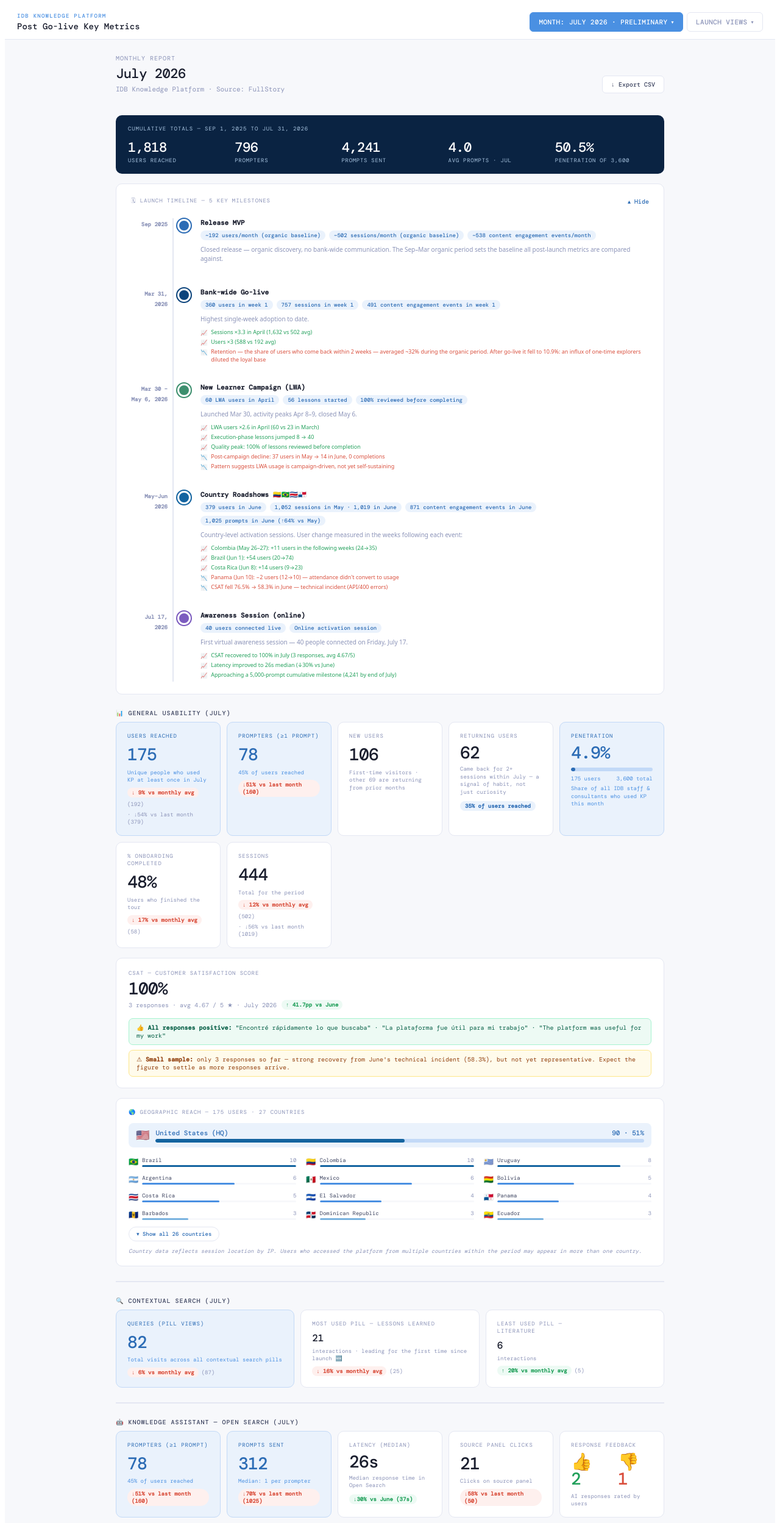
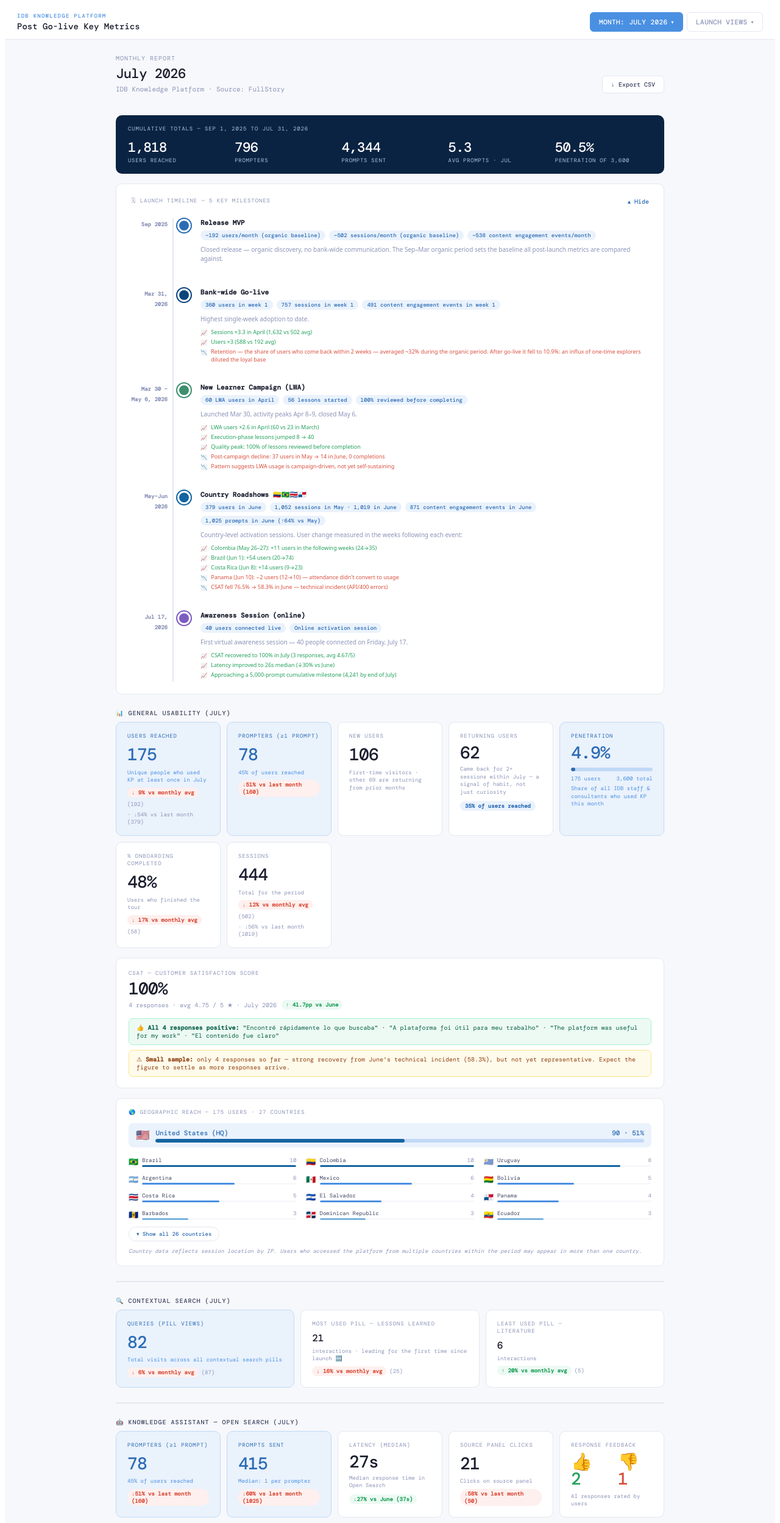
Before and after one commit to jimenasalinasg/KPsmoketest, a React (Vite) app: page / in a window 1280 px wide. Shown: the top 2498 px of the page at 61% size. Built offline with nearby package versions, Linux system fonts and the light colour scheme; a web font is replaced by a local one.

Commit message:
Update App.jsx

```diff
--- a/src/App.jsx
+++ b/src/App.jsx
@@ -2257,7 +2257,7 @@
   users: 175,
   first_time: 106,
   prompters: 78,
-  prompts: 312,
+  prompts: 415,
   avgTime: "22.25s",
   dropoff: 85,
   returningUsers: 62,
@@ -2478,8 +2478,8 @@
           {[
             { label: "Users reached", value: "1,818" },
             { label: "Prompters", value: "796" },
-            { label: "Prompts sent", value: "4,241" },
-            { label: "Avg prompts · Jul", value: "4.0" },
+            { label: "Prompts sent", value: "4,344" },
+            { label: "Avg prompts · Jul", value: "5.3" },
             { label: "Penetration of 3,600", value: "50.5%" },
           ].map((m, i) => (
             <div key={i}>
@@ -2525,16 +2525,16 @@
           <div style={{ fontSize: 9, textTransform: "uppercase", letterSpacing: "0.1em", color: INK3, marginBottom: 6 }}>CSAT — Customer Satisfaction Score</div>
           <div style={{ fontSize: 28, fontWeight: 500, color: INK, letterSpacing: "-0.03em", lineHeight: 1 }}>100%</div>
           <div style={{ fontSize: 10, color: INK3, marginTop: 4, display: "flex", alignItems: "center", gap: 8, flexWrap: "wrap" }}>
-            <span>3 responses · avg 4.67 / 5 ★ · July 2026</span>
+            <span>4 responses · avg 4.75 / 5 ★ · July 2026</span>
             <span style={{ fontSize: 9, fontWeight: 600, padding: "2px 7px", borderRadius: 99, background: "#edfaf4", color: GREEN }}>↑ 41.7pp vs June</span>
           </div>
         </div>
         <div style={{ display: "flex", flexDirection: "column", gap: 8 }}>
           <div style={{ padding: "8px 12px", background: "#edfaf4", border: "1px solid #a7f3d0", borderRadius: 7, fontSize: 10, color: "#065f46" }}>
-            👍 <strong>All responses positive:</strong> "Encontré rápidamente lo que buscaba" · "La plataforma fue útil para mi trabajo" · "The platform was useful for my work"
+            👍 <strong>All 4 responses positive:</strong> "Encontré rápidamente lo que buscaba" · "A plataforma foi útil para meu trabalho" · "The platform was useful for my work" · "El contenido fue claro"
           </div>
           <div style={{ padding: "8px 12px", background: "#fffbeb", border: "1px solid #fde68a", borderRadius: 7, fontSize: 10, color: "#92400e" }}>
-            ⚠ <strong>Small sample:</strong> only 3 responses so far — strong recovery from June's technical incident (58.3%), but not yet representative. Expect the figure to settle as more responses arrive.
+            ⚠ <strong>Small sample:</strong> only 4 responses so far — strong recovery from June's technical incident (58.3%), but not yet representative. Expect the figure to settle as more responses arrive.
           </div>
         </div>
       </div>
@@ -2611,9 +2611,9 @@
         <MCard label="Prompts sent" value={String(JULY.prompts)} desc="Median: 1 per prompter" accent momentum={JUNE.prompts} />
         <div style={{ background: SURF, border: `1px solid ${BDR}`, borderRadius: 10, padding: "16px 18px" }}>
           <div style={{ fontSize: 9, textTransform: "uppercase", letterSpacing: "0.1em", color: INK3, marginBottom: 8 }}>Latency (median)</div>
-          <div style={{ fontSize: 28, fontWeight: 500, color: INK, letterSpacing: "-0.03em", lineHeight: 1, marginBottom: 6 }}>26s</div>
+          <div style={{ fontSize: 28, fontWeight: 500, color: INK, letterSpacing: "-0.03em", lineHeight: 1, marginBottom: 6 }}>27s</div>
           <div style={{ fontSize: 9, color: INK3, lineHeight: 1.4, marginBottom: 6 }}>Median response time in Open Search</div>
-          <span style={{ fontSize: 9, fontWeight: 600, padding: "2px 7px", borderRadius: 99, background: "#edfaf4", color: GREEN }}>↓30% vs June (37s)</span>
+          <span style={{ fontSize: 9, fontWeight: 600, padding: "2px 7px", borderRadius: 99, background: "#edfaf4", color: GREEN }}>↓27% vs June (37s)</span>
         </div>
         <MCard label="Source panel clicks" value={String(JULY.sourceClicks)} desc="Clicks on source panel" momentum={JUNE.sourceClicks} />
         <div style={{ background: SURF, border: `1px solid ${BDR}`, borderRadius: 10, padding: "16px 18px" }}>
@@ -2722,7 +2722,7 @@
           Signal — Technical trust restored
         </div>
         <p style={{ fontSize: 12, color: INK2, lineHeight: 1.6, margin: 0, fontFamily: "system-ui, -apple-system, sans-serif" }}>
-          Latency dropped to a 26s median (↓30% vs June, its third consecutive improvement) and CSAT recovered to 100% with no technical complaints, reversing June's API-incident dip. The sample is small (3 responses), so the exact figure will move — but the direction, paired with the latency trend, indicates the reliability issues that shaped June's feedback have been addressed.
+          Latency dropped to a 27s median (↓27% vs June, its third consecutive improvement) and CSAT recovered to 100% with no technical complaints, reversing June's API-incident dip. The sample is small (4 responses), so the exact figure will move — but the direction, paired with the latency trend, indicates the reliability issues that shaped June's feedback have been addressed.
         </p>
       </div>
 
@@ -2737,7 +2737,7 @@
   const [launchOpen, setLaunchOpen] = useState(false);
 
   const MONTHS = [
-    { id: "july",    label: "July 2026 · preliminary" },
+    { id: "july",    label: "July 2026" },
     { id: "june",    label: "June 2026" },
     { id: "may",     label: "May 2026" },
     { id: "monthly", label: "April 2026" },
```
